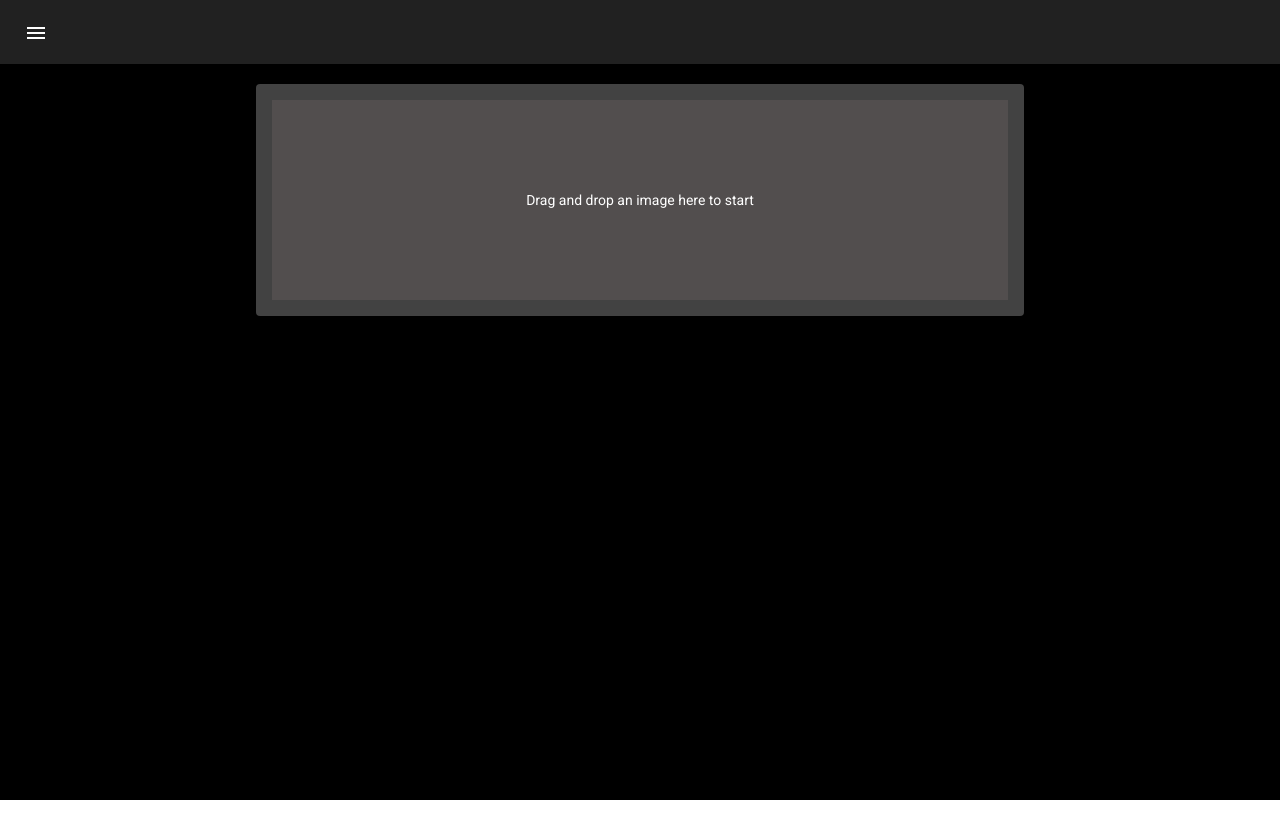
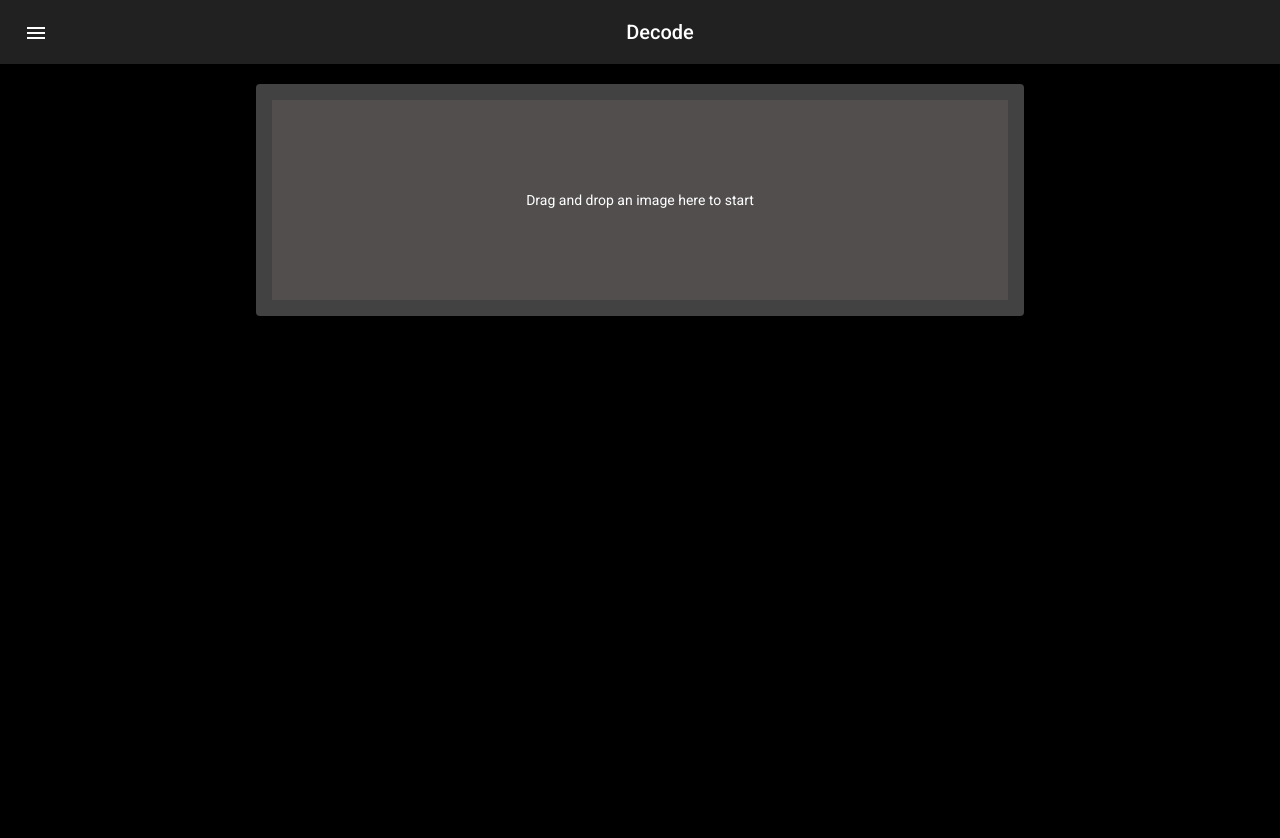
Before and after one commit to Areklis909/SteganoImages_Web, an Angular app in the folder stegano-images-web/: page /decode in a window 1280 px wide. Shown: the top 838 px of the page. Before the commit the page ends 800 px from the top, so only its background shows below. Built offline with nearby package versions, Linux system fonts and the light colour scheme.

Commit message:
Add title to header bar

```diff
--- a/stegano-images-web/src/app/stegano-about-agg/stegano-about-agg.component.html
+++ b/stegano-images-web/src/app/stegano-about-agg/stegano-about-agg.component.html
@@ -1,5 +1,4 @@
 <div id="body" fxLayout="column" class="body-wrapper">
-    <app-stegano-header></app-stegano-header>
     <div class="panel-wrapper">
         <app-stegano-about></app-stegano-about>
     </div>
--- a/stegano-images-web/src/app/stegano-about-agg/stegano-about-agg.component.ts
+++ b/stegano-images-web/src/app/stegano-about-agg/stegano-about-agg.component.ts
@@ -1,4 +1,5 @@
 import { Component, OnInit } from '@angular/core';
+import { SteganoConnectorService } from '../stegano-connector.service';
 
 @Component({
   selector: 'app-stegano-about-agg',
@@ -7,9 +8,12 @@ import { Component, OnInit } from '@angular/core';
 })
 export class SteganoAboutAggComponent implements OnInit {
 
-  constructor() { }
+  readonly aboutStr = 'About';
+
+  constructor(private connector: SteganoConnectorService) { }
 
   ngOnInit(): void {
+    this.connector.headerTitleSubject.next(this.aboutStr);
   }
 
 }
--- a/stegano-images-web/src/app/stegano-body/stegano-body.component.html
+++ b/stegano-images-web/src/app/stegano-body/stegano-body.component.html
@@ -1 +1,2 @@
+<app-stegano-header></app-stegano-header>
 <router-outlet></router-outlet>
--- a/stegano-images-web/src/app/stegano-connector.service.ts
+++ b/stegano-images-web/src/app/stegano-connector.service.ts
@@ -9,6 +9,7 @@ export class SteganoConnectorService {
   public menuToggleSubject = new Subject<boolean>();
   public decodedMessageSubject = new Subject<string>();
   public elementDropped = new Subject<boolean>();
+  public headerTitleSubject = new Subject<string>();
 
   constructor() { }
 }
--- a/stegano-images-web/src/app/stegano-decode-agg/stegano-decode-agg.component.html
+++ b/stegano-images-web/src/app/stegano-decode-agg/stegano-decode-agg.component.html
@@ -1,5 +1,4 @@
 <div id="body" fxLayout="column" class="body-wrapper">
-    <app-stegano-header></app-stegano-header>
     <div class="panel-wrapper">
         <app-stegano-decode></app-stegano-decode>
     </div>
--- a/stegano-images-web/src/app/stegano-decode-agg/stegano-decode-agg.component.ts
+++ b/stegano-images-web/src/app/stegano-decode-agg/stegano-decode-agg.component.ts
@@ -1,4 +1,5 @@
 import { Component, OnInit } from '@angular/core';
+import { SteganoConnectorService } from '../stegano-connector.service';
 
 @Component({
   selector: 'app-stegano-decode-agg',
@@ -7,9 +8,13 @@ import { Component, OnInit } from '@angular/core';
 })
 export class SteganoDecodeAggComponent implements OnInit {
 
-  constructor() { }
+  readonly decodeStr = 'Decode';
+
+  constructor(private connector: SteganoConnectorService) { }
 
   ngOnInit(): void {
+    this.connector.headerTitleSubject.next(this.decodeStr);
+
   }
 
 }
--- a/stegano-images-web/src/app/stegano-encode-agg/stegano-encode-agg.component.html
+++ b/stegano-images-web/src/app/stegano-encode-agg/stegano-encode-agg.component.html
@@ -1,5 +1,4 @@
 <div id="body" fxLayout="column" class="body-wrapper">
-    <app-stegano-header></app-stegano-header>
     <div class="panel-wrapper">
         <app-stegano-encode></app-stegano-encode>
     </div>
--- a/stegano-images-web/src/app/stegano-encode-agg/stegano-encode-agg.component.ts
+++ b/stegano-images-web/src/app/stegano-encode-agg/stegano-encode-agg.component.ts
@@ -1,4 +1,5 @@
 import { Component, OnInit } from '@angular/core';
+import { SteganoConnectorService } from '../stegano-connector.service';
 
 @Component({
   selector: 'app-stegano-encode-agg',
@@ -7,9 +8,12 @@ import { Component, OnInit } from '@angular/core';
 })
 export class SteganoEncodeAggComponent implements OnInit {
 
-  constructor() { }
+  readonly encodeStr = 'Encode';
+
+  constructor(private connector: SteganoConnectorService) { }
 
   ngOnInit(): void {
+    this.connector.headerTitleSubject.next(this.encodeStr);
   }
 
 }
--- a/stegano-images-web/src/app/stegano-header/stegano-header.component.html
+++ b/stegano-images-web/src/app/stegano-header/stegano-header.component.html
@@ -19,4 +19,7 @@
             </button>
         </a>
     </mat-menu>
+    <div class="centered">
+        {{ header }}
+    </div>
 </mat-toolbar>
--- a/stegano-images-web/src/app/stegano-header/stegano-header.component.scss
+++ b/stegano-images-web/src/app/stegano-header/stegano-header.component.scss
@@ -5,4 +5,8 @@
         color: map-get($stegano-colors, stegano-menu-button);
     }
 
+    div.centered {
+        margin: 0 auto;
+    }
+
 }
--- a/stegano-images-web/src/app/stegano-header/stegano-header.component.ts
+++ b/stegano-images-web/src/app/stegano-header/stegano-header.component.ts
@@ -9,10 +9,14 @@ import { SteganoConnectorService } from '../stegano-connector.service';
 export class SteganoHeaderComponent implements OnInit {
 
   private menuVisible = true;
+  public header = '';
 
   constructor(private steganoConnector: SteganoConnectorService) { }
 
   ngOnInit(): void {
+    this.steganoConnector.headerTitleSubject.subscribe((headerString) => {
+      this.header = headerString;
+    });
   }
 
   public toggleMenu(): void {
```
